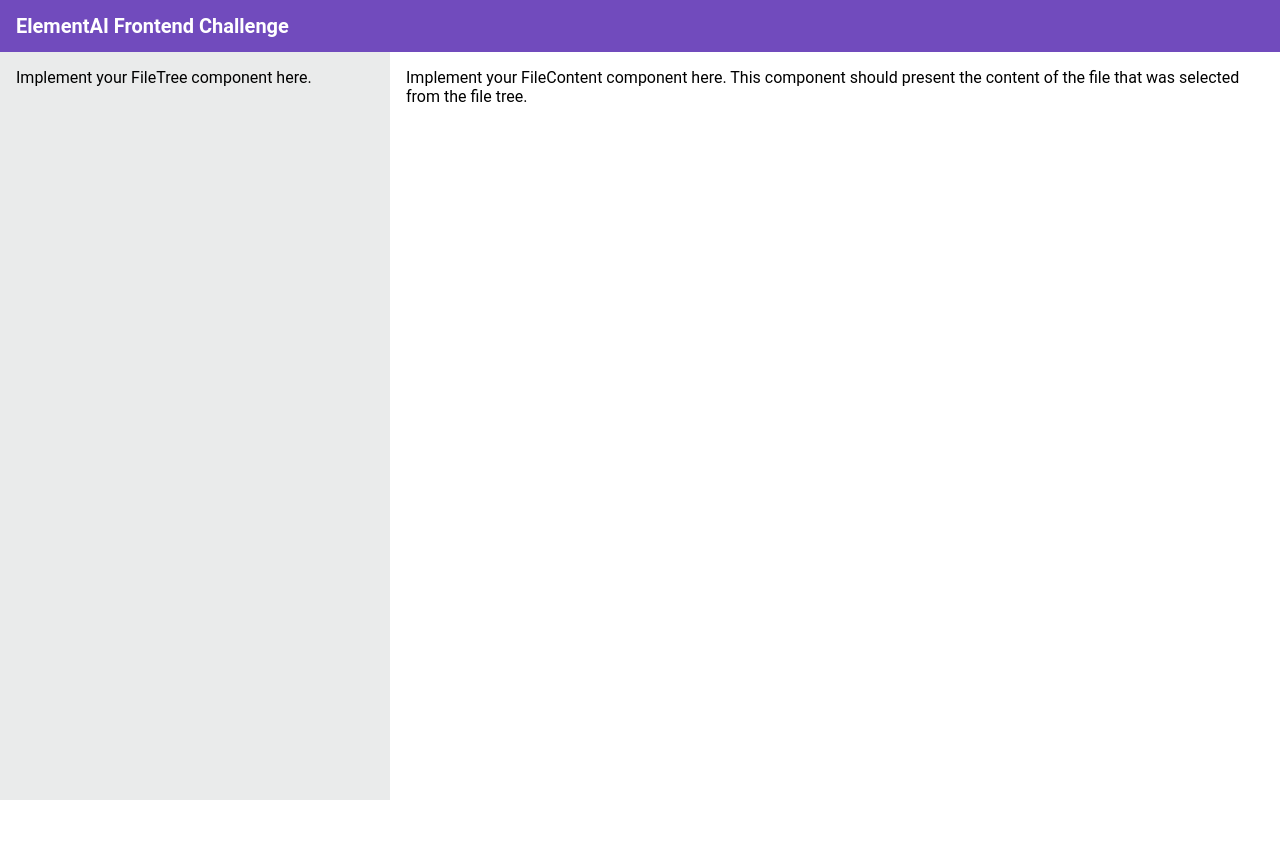
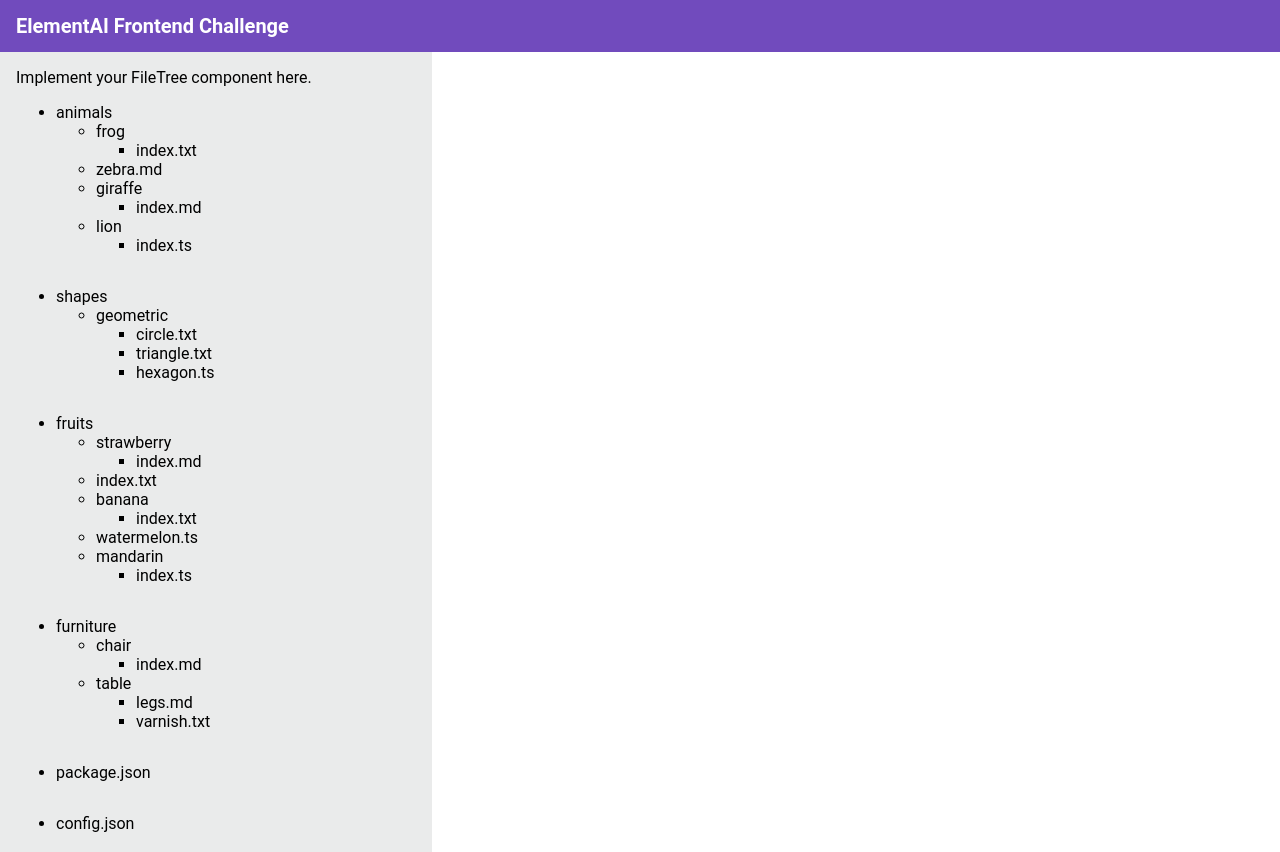
Before and after one commit to dowling-eoin/Element-test, a React (Create React App) app: page / in a window 1280 px wide. Before the commit the page ends 800 px from the top, so only its background shows below. Built offline with nearby package versions, Linux system fonts and the light colour scheme.

Commit message:
Basic functionality

```diff
--- a/src/components/App/index.tsx
+++ b/src/components/App/index.tsx
@@ -4,20 +4,99 @@ import FileTree from "../FileTree";
 import FileContent from "../FileContent";
 import fileFixtures from "../../fixtures/files.json";
 
-type Props = {};
+interface Props {
+  file: string;
+}
 
-const App: React.FC<Props> = (_) => {
-  console.log("The file fixtures are here!", fileFixtures);
+class App extends React.Component {
+  constructor(Props) {
+    super(Props);
+    this.state = {
+      tree: [],
+      content: [],
+      selected: "",
+    };
+  }
+    handleSelection = (path) => {
+        console.log(path);
+        this.setState({ selected: path });
+        // eventBus.dispatch("itemSelected", { message: "item selected" });
+    };
 
+  //const App: React.FC<Props> = () => {
+  // console.log("The file fixtures are here!", fileFixtures);
+  checker = (files) => {
+    let paths = [];
+    let tree = {};
+
+    files.forEach((file, index) => {
+      const path = file.path;
+      paths.push(path);
+    });
+
+    // Insert path into directory tree structure:
+    const insert = (pathIndex, children = [], [head, ...tail]) => {
+       // let fullPath = [head, ...tail];
+      let child = children.find((child) => child.name === head);
+      if (!child) children.push((child = { path: paths[pathIndex], name: head, children: [] }));
+      if (tail.length > 0) insert(pathIndex, child.children, tail);
+      return children;
+    };
+
+    //const fullPaths = paths;
+      //let bink;
+    tree = paths
+      .map((path) => {let bink = path; return path.split("/").slice(1)})
+      .reduce((children, path, index) => insert(index, children, path), []);
+
+    const addPath = (tree) => {
+       // console.log(tree);
+        let path = [];
+        tree.forEach((branch)=> {
+            if (branch.children.length > 0) {
+                path.push(branch.name);
+                addPath(branch.children);
+            }else{
+              //  console.log(path);
+                path.push(branch.name);
+            }
+        });
+    };
+
+   addPath(tree);
+    console.log(tree);
+
+    this.setState({ tree: tree });
+  };
+
+  getContent = (files) => {
+    const content = [];
+
+    files.forEach((file, index) => {
+      content.push({ path: file.path, content: file.content });
+    });
+
+    console.log(content);
+
+    this.setState({ content: content });
+  };
+
+  componentDidMount() {
+    this.checker(fileFixtures);
+    this.getContent(fileFixtures);
+  }
+
+  render() {
     return (
       <div className="App">
         <header className="App-header">ElementAI Frontend Challenge</header>
         <div className="App-content">
-        <FileTree />
-        <FileContent />
+          <FileTree files={this.state.tree} handleSelection={this.handleSelection}/>
+          <FileContent content={this.state.content} selected={this.state.selected}/>
         </div>
       </div>
     );
-};
+  }
+}
 
 export default App;
--- a/src/components/FileContent/index.tsx
+++ b/src/components/FileContent/index.tsx
@@ -1,13 +1,30 @@
 import React from "react";
 import "./index.css";
 
-type Props = {};
+interface Props {
+  content: Array<{
+    path: string;
+    content: string;
+  }>;
+  selected: string;
+}
 
-const FileContent: React.FC<Props> = (_) => {
+
+
+const FileContent: React.FC<Props> = ({ content, selected }) => {
+    const showContent = (selected) => {
+        let selectedContent;
+       content.forEach((content)=>{
+           if(content.path === selected){
+               selectedContent = content.content;
+           }
+       });
+       console.log(selectedContent);
+        return selectedContent;
+    };
   return (
     <div className="FileContent">
-      Implement your FileContent component here. This component should present
-      the content of the file that was selected from the file tree.
+        <p>{showContent(selected)}</p>
     </div>
   );
 };
--- a/src/components/FileTree/index.css
+++ b/src/components/FileTree/index.css
@@ -3,4 +3,5 @@
   width: 400px;
   background-color: #eaebeb;
   padding: 16px;
+  flex-direction: column;
 }
--- a/src/components/FileTree/index.tsx
+++ b/src/components/FileTree/index.tsx
@@ -1,12 +1,51 @@
 import React from "react";
 import "./index.css";
 
-type Props = {};
+interface Props {
+  files: Array<{
+    path: string;
+    content: number;
+    createdAt: string;
+    updatedAt: string;
+  }>;
+  handleSelection: (path: string) => void;
+}
 
-const FileTree: React.FC<Props> = () => {
-  return (
-    <div className="FileTree">Implement your FileTree component here.</div>
-  );
-};
+class FileTree extends React.Component {
+  constructor(Props) {
+    super(Props);
+    this.state = {
+      //  tree: [],
+    };
+  }
+
+
+
+  renderChildrenRecursively = (children) => {
+    return children.map((child, index) => (
+      <ul key={index}>
+        <li key={child.name} onClick={()=>this.props.handleSelection(child.path)}>{child.name}</li>
+        {child.children < 1
+          ? null
+          : this.renderChildrenRecursively(child.children)}
+      </ul>
+    ));
+  };
+
+
+  render() {
+    return (
+      <div className="FileTree">
+        Implement your FileTree component here.
+        {this.props.files.map((branch, index) => (
+          <ul key={index}>
+            <li key={branch.name} onClick={()=>this.props.handleSelection(branch.path)}>{branch.name}</li>
+            {this.renderChildrenRecursively(branch.children)}
+          </ul>
+        ))}
+      </div>
+    );
+  }
+}
 
 export default FileTree;
```
Also changed, not shown: .eslintrc.js. Lines whose indentation alone changed are shown as unchanged.
